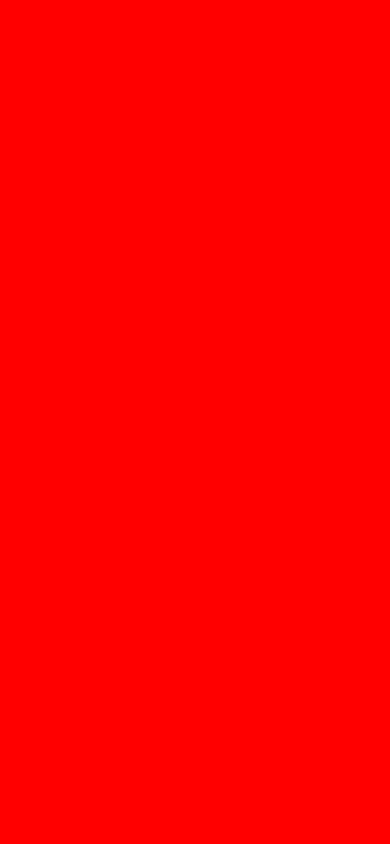
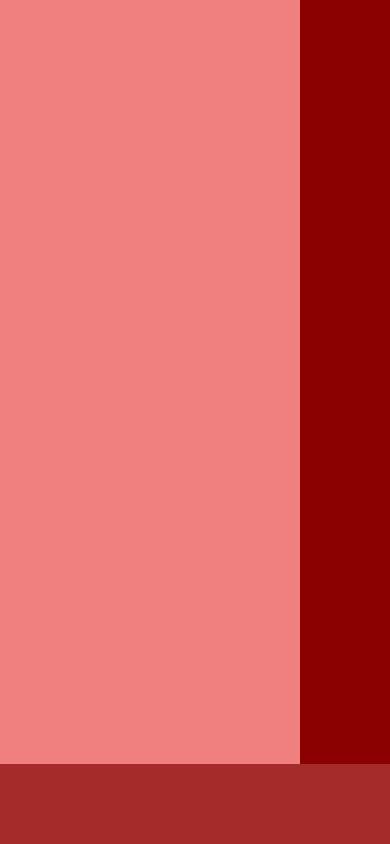
Before and after one commit to giuseppedagostino/html-css-spotifyweb, a plain HTML site: page index.html in a window 390 px wide. Drawn offline with nearby package versions, Linux system fonts and the light colour scheme.

Commit message:
Definizione Macrostruttura responsive
Definizione della macrostruttura generale comprendente main, navbar e footer con l'utilizzo di Flex (si scrive meno codice).
Senza il Wrapper esterno

```diff
--- a/css/style.css
+++ b/css/style.css
@@ -1,8 +1,32 @@
+/* REGOLE COMUNI */
 * {
   box-sizing: border-box;
   margin: 0;
   padding: 0;
 }
-body {
-  background-color: red;
+
+/* MAIN */
+main {
+  display: flex;
+  width: 100vw;
+  height: calc(100vh - 80px);
+  background-color: black;
 }
+#main_nav {
+  padding: 20px;
+  width: 300px;
+  height: 100%;
+  background-color: lightcoral;
+}
+#main_content {
+  padding: 20px;
+  width: calc(100% - 300px);
+  background-color: darkred;
+}
+
+/* FOOTER */
+footer {
+  width: 100vw;
+  height: 80px;
+  background-color: brown;
+}
--- a/index.html
+++ b/index.html
@@ -15,5 +15,23 @@
 
   <body>
 
+    <!-- MAIN -->
+    <main>
+
+      <!-- navbar -->
+      <section id="main_nav"></section>
+      <!-- fine navbar -->
+
+      <!-- contenuto del main-->
+      <section id="main_content"></section>
+      <!-- fine contenuto del main -->
+
+    </main>
+    <!-- FINE MAIN -->
+
+    <!-- FOOTER -->
+    <footer></footer>
+    <!-- FINE FOOTER -->
+
   </body>
 </html>
```
